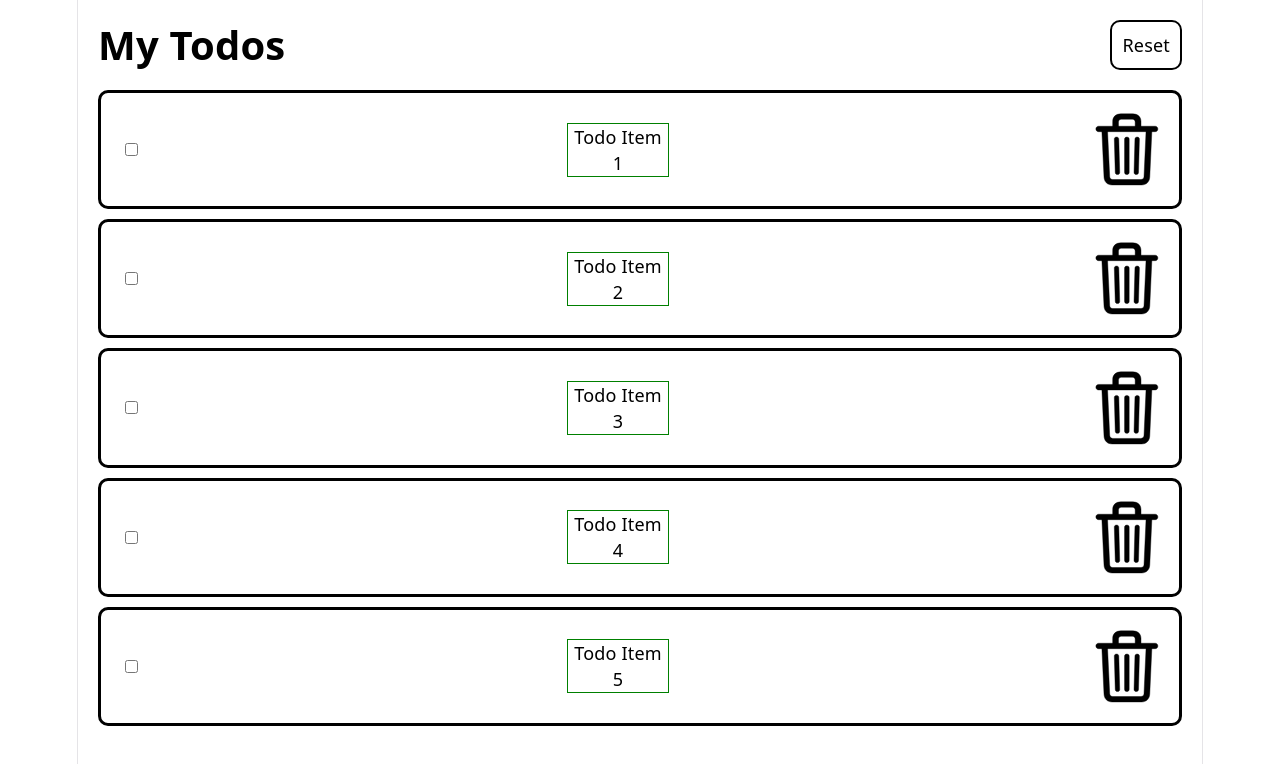
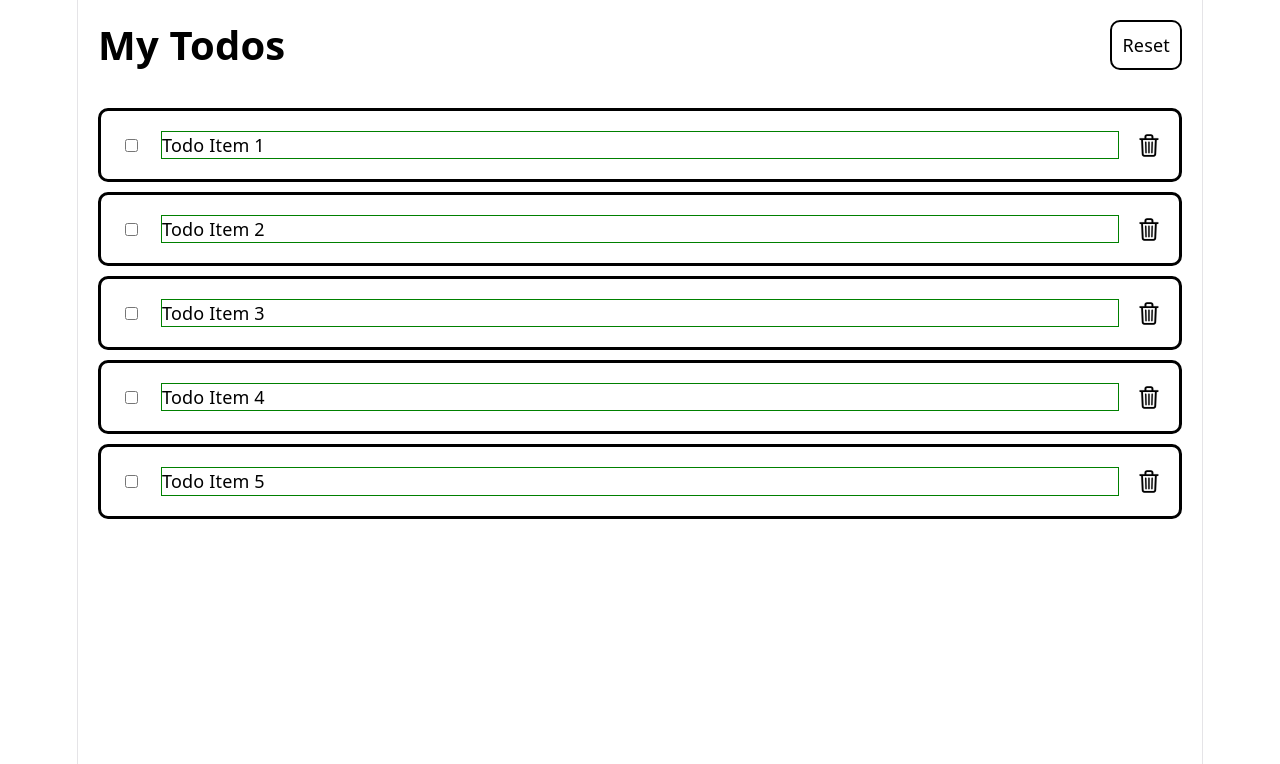
Before and after one commit to bobbybwoy/react-todo-app, a React (Vite) app: page / in a window 1280 px wide. Shown: the top 764 px of the page. Built offline with nearby package versions, Linux system fonts and the light colour scheme.

Commit message:
Implemented the removeTodoItem() and some styling improvements

```diff
--- a/src/App.jsx
+++ b/src/App.jsx
@@ -40,15 +40,18 @@ function App() {
     }
 
     const addTodoItem = (e) => {
-        console.log("addTodoItem()");
+        e.preventDefault();
+        console.log(`addTodoItem() for ${e.target[0].value}`);
     };
 
     const removeTodoItem = (id) => {
-        console.log("removeTodoItem()");
+        console.log(`removeTodoItem() for ${id}`);
+        setTodoList([...todoList].filter(todo => todo.id !== id));
     };
 
     const completeTodoItem = (id) => {
-        console.log("completeTodoItem()");
+        console.log(`completeTodoItem() for ${id}`);
+
     };
 
     return (
--- a/src/components/TodoItem/TodoItem.css
+++ b/src/components/TodoItem/TodoItem.css
@@ -16,10 +16,24 @@
     .todo-text {
         border: 1px solid green;
         color: black;
-        width: 100px;
+        width: 100%;
+        text-align: left;
+        margin: 0 20px;
+    }
+
+    .strikethrough {
+        text-decoration: line-through;
     }
 
     .trash {
         width: 5vw;
     }
 }
+
+@media screen and (min-width: 650px) {
+    .todo-item {
+        .trash {
+            width: 20px;
+        }
+    }
+}
--- a/src/components/TodoItem/TodoItem.jsx
+++ b/src/components/TodoItem/TodoItem.jsx
@@ -4,8 +4,15 @@ import "./TodoItem.css";
 
 const TodoItem = ({ todoItem, removeTodoItem, completeTodoItem }) => {
 
+    let todoTextStyle = "todo-text";
+
+    if (todoItem.isCompleted) {
+        todoTextStyle
+
+    }
+
     return (
-        <div className="todo-item">
+        <li className="todo-item" key={todoItem.id}>
             <input
                 type="checkbox"
                 className="check-box"
@@ -18,7 +25,7 @@ const TodoItem = ({ todoItem, removeTodoItem, completeTodoItem }) => {
                 className="trash"
                 alt={`Remove todo: ${todoItem.description}`}
                 onClick={() => removeTodoItem(todoItem.id)} />
-        </div>
+        </li>
     );
 };
 
--- a/src/containers/TodoList/TodoList.css
+++ b/src/containers/TodoList/TodoList.css
@@ -1,5 +1,6 @@
 .todo-list {
     background-color: white;
+    list-style: none;
     padding: 10px;
     height: 100vw;
 }
--- a/src/containers/TodoList/TodoList.jsx
+++ b/src/containers/TodoList/TodoList.jsx
@@ -13,12 +13,12 @@ const TodoList = ({ todoList, removeTodoItem, completeTodoItem }) => {
 
 
     return (
-        <div className="todo-list">
+        <ul className="todo-list">
             {todoList.length === 0
                 ? <p>Nothing to see hear yet... Add a task in the field above! ☝️</p>
                 : todos
             }
-        </div>
+        </ul>
     )
 };
 
```
